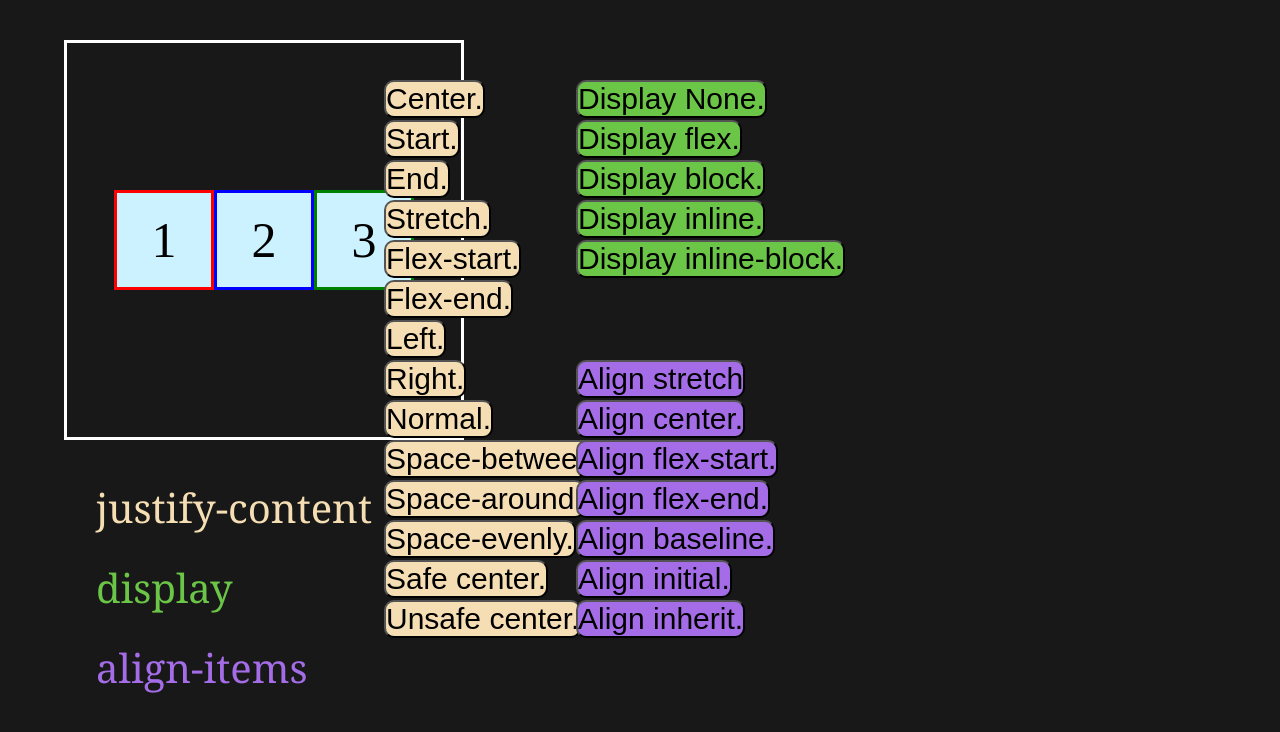
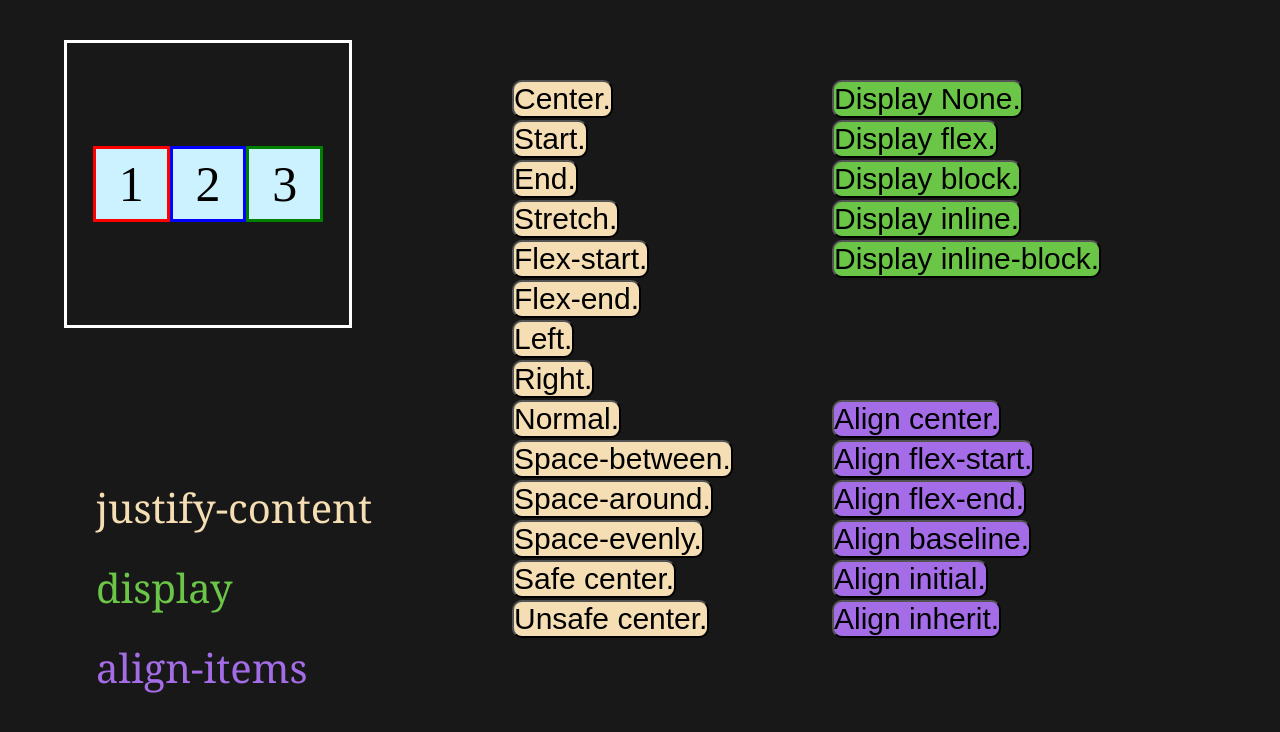
Before and after one commit to imumer16/CSS-Projects, a plain HTML site: page 43 justify-content, align-items, display/index.html in a window 1280 px wide. Drawn offline with Linux system fonts and the light colour scheme.

Commit message:
Update style.css

```diff
--- a/43 justify-content, align-items, display/css/style.css
+++ b/43 justify-content, align-items, display/css/style.css
@@ -10,8 +10,8 @@ body{
     background-color: #181818;
 }
 .box{
-    width:100px;
-    height:100px;
+    width:6vw;
+    height:6vw;
     display: flex;
     justify-content: center;
     align-items: center;
@@ -35,14 +35,13 @@ body{
     position: absolute  ;
     left:5%;
     top:5%;
-    width:400px;
-    height:400px;
+    width:22.50vw;
+    height:22.50vw;
     border:3px solid white;
     display: flex;
     justify-content: center;
     align-items: center;
 }
-
 
 
 .title{
@@ -76,7 +75,7 @@ body{
     border-radius: 10px;
     font-size: 30px;
     position: absolute;
-    left:30%;
+    left:40%;
     top:10%;
 }
 
@@ -85,7 +84,7 @@ body{
     border-radius: 10px;
     font-size: 30px;
     position: absolute;
-    left:30%;
+    left:40%;
     top:15%;
 }
 
@@ -94,7 +93,7 @@ body{
     border-radius: 10px;
     font-size: 30px;
     position: absolute;
-    left:30%;
+    left:40%;
     top:20%;
 }
 
@@ -103,7 +102,7 @@ body{
     border-radius: 10px;
     font-size: 30px;
     position: absolute;
-    left:30%;
+    left:40%;
     top:65%;
 }
 
@@ -112,7 +111,7 @@ body{
     border-radius: 10px;
     font-size: 30px;
     position: absolute;
-    left:30%;
+    left:40%;
     top:30%;
 }
 
@@ -121,9 +120,7 @@ body{
     border-radius: 10px;
     font-size: 30px;
     position: absolute;
-
-
-    left:30%;
+    left:40%;
     top:35%;
 }
 
@@ -132,7 +129,7 @@ body{
     border-radius: 10px;
     font-size: 30px;
     position: absolute;
-    left:30%;
+    left:40%;
     top:40%;
 }
 
@@ -141,7 +138,7 @@ body{
     border-radius: 10px;
     font-size: 30px;
     position: absolute;
-    left:30%;
+    left:40%;
     top:45%;
 }
 
@@ -150,7 +147,7 @@ body{
     border-radius: 10px;
     font-size: 30px;
     position: absolute;
-    left:30%;
+    left:40%;
     top:50%;
 }
 
@@ -159,7 +156,7 @@ body{
     border-radius: 10px;
     font-size: 30px;
     position: absolute;
-    left:30%;
+    left:40%;
     top:55%;
 }
 
@@ -168,7 +165,7 @@ body{
     border-radius: 10px;
     font-size: 30px;
     position: absolute;
-    left:30%;
+       left:40%;
     top:60%;
 }
 
@@ -177,7 +174,7 @@ body{
     border-radius: 10px;
     font-size: 30px;
     position: absolute;
-    left:30%;
+       left:40%;
     top:25%;
 }
 
@@ -186,7 +183,7 @@ body{
     border-radius: 10px;
     font-size: 30px;
     position: absolute;
-    left:30%;
+       left:40%;
     top:70%;
 }
 
@@ -195,7 +192,7 @@ body{
     border-radius: 10px;
     font-size: 30px;
     position: absolute;
-    left:30%;
+       left:40%;
     top:75%;
 }
 
@@ -207,7 +204,7 @@ body{
     border-radius: 10px;
     font-size: 30px;
     position: absolute;
-    left:45%;
+    left:65%;
     top:10%;
 }
 
@@ -216,7 +213,7 @@ body{
     border-radius: 10px;
     font-size: 30px;
     position: absolute;
-    left:45%;
+    left:65%;
     top:15%;
 }
 
@@ -225,7 +222,7 @@ body{
     border-radius: 10px;
     font-size: 30px;
     position: absolute;
-    left:45%;
+    left:65%;
     top:20%;
 }
 
@@ -234,7 +231,7 @@ body{
     border-radius: 10px;
     font-size: 30px;
     position: absolute;
-    left:45%;
+    left:65%;
     top:25%;
 }
 
@@ -243,7 +240,7 @@ body{
     border-radius: 10px;
     font-size: 30px;
     position: absolute;
-    left:45%;
+    left:65%;
     top:30%;
 }
 
@@ -260,8 +257,8 @@ body{
     border-radius: 10px;
     font-size: 30px;
     position: absolute;
-    left:45%;
-    top:45%;
+    left:65%;
+    top:55%;
 }
 
 #button21{
@@ -269,7 +266,7 @@ body{
     border-radius: 10px;
     font-size: 30px;
     position: absolute;
-    left:45%;
+    left:65%;
     top:50%;
 }
 
@@ -278,7 +275,7 @@ body{
     border-radius: 10px;
     font-size: 30px;
     position: absolute;
-    left:45%;
+    left:65%;
     top:55%;
 }
 
@@ -287,7 +284,7 @@ body{
     border-radius: 10px;
     font-size: 30px;
     position: absolute;
-    left:45%;
+    left:65%;
     top:60%;
 }
 
@@ -296,7 +293,7 @@ body{
     border-radius: 10px;
     font-size: 30px;
     position: absolute;
-    left:45%;
+    left:65%;
     top:65%;
 }
 
@@ -306,7 +303,7 @@ body{
     border-radius: 10px;
     font-size: 30px;
     position: absolute;
-    left:45%;
+    left:65%;
     top:70%;
 }
 
@@ -315,6 +312,6 @@ body{
     border-radius: 10px;
     font-size: 30px;
     position: absolute;
-    left:45%;
+    left:65%;
     top:75%;
 }
```
